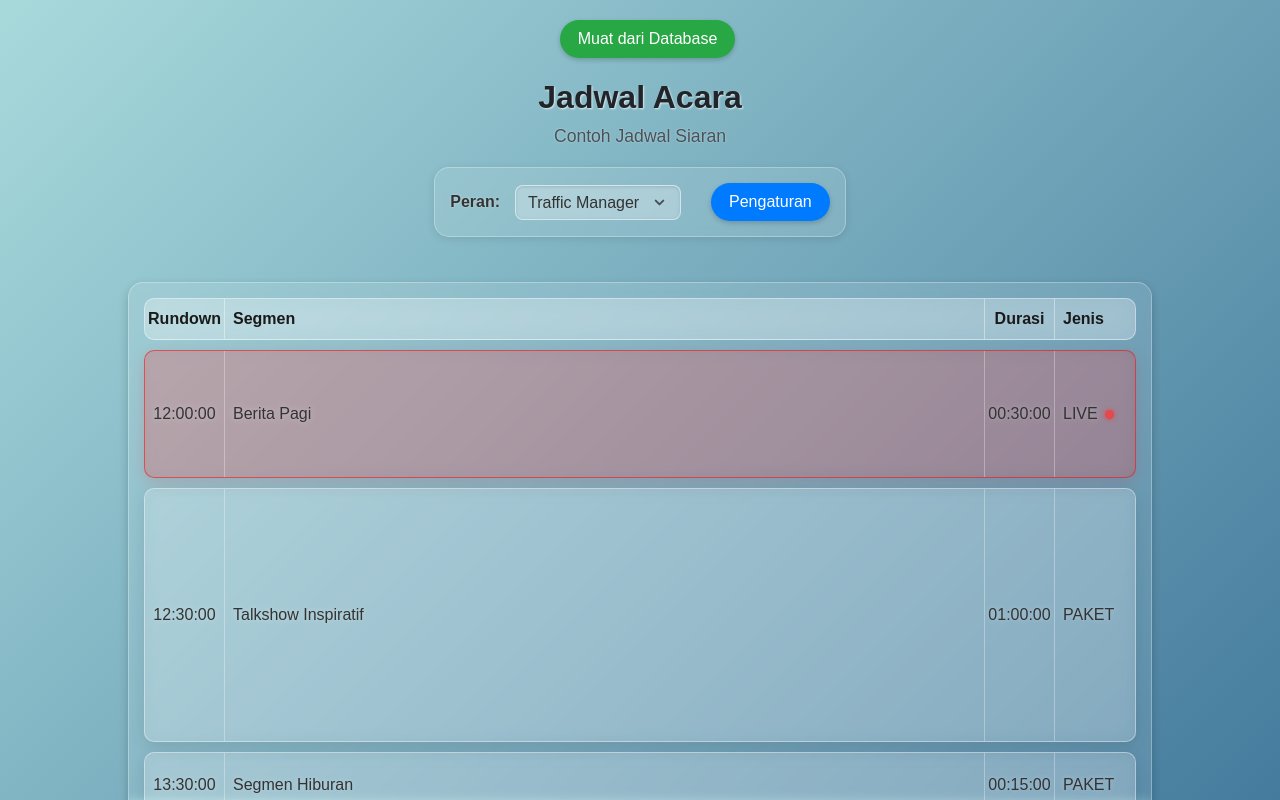
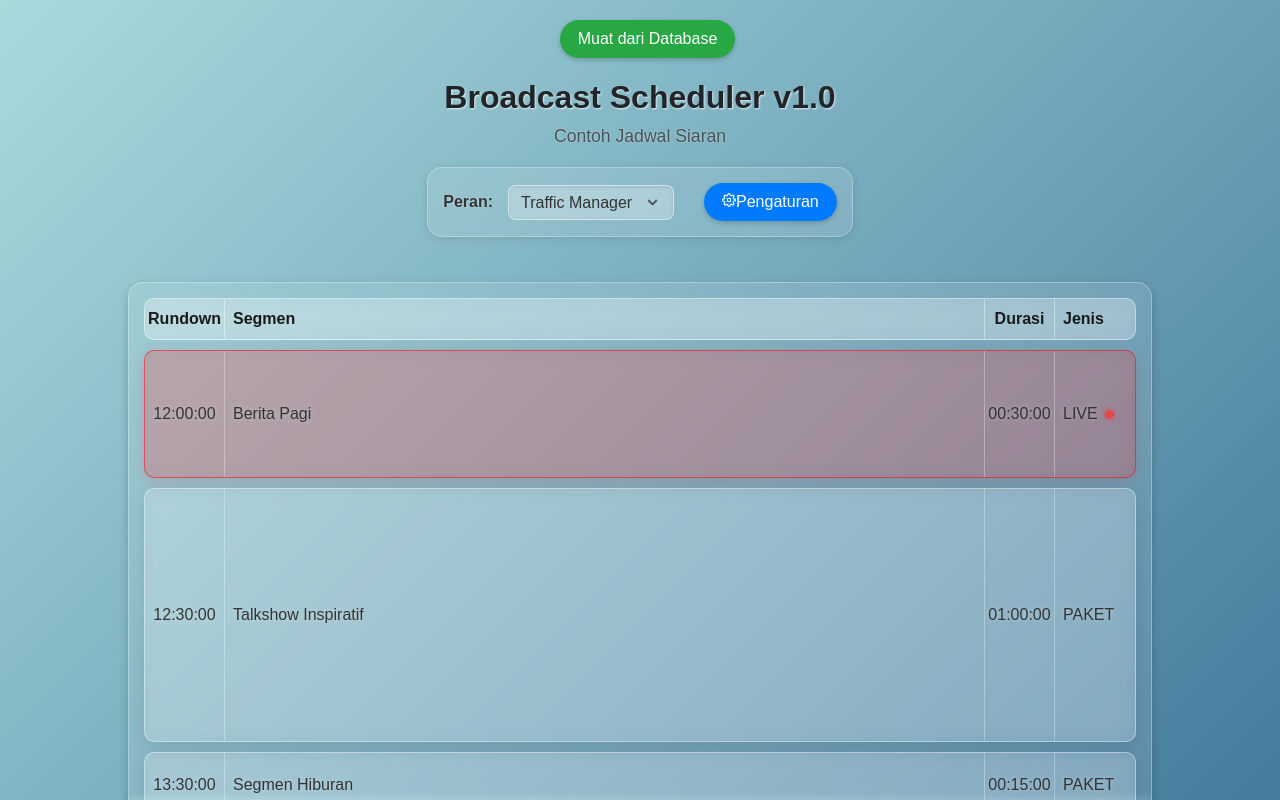
Before and after one commit to smallest87/broadcast-scheduler, a React (Vite) app: page / in a window 1280 px wide. Shown: the top 800 px of the page. Built offline with nearby package versions, Linux system fonts and the light colour scheme.

Commit message:
Update terbaru

```diff
--- a/package.json
+++ b/package.json
@@ -12,6 +12,7 @@
   "dependencies": {
     "react": "^19.1.0",
     "react-dom": "^19.1.0",
+    "react-icons": "^5.5.0",
     "react-router-dom": "^7.7.0",
     "sortablejs": "^1.15.6"
   },
--- a/src/App.jsx
+++ b/src/App.jsx
@@ -102,7 +102,8 @@ function App() {
       const formattedData = sortedData.map(item => ({ // Menggunakan sortedData
         id: item.id,
         Durasi: item.durasi,
-        Segmen: item.segmen,
+        // Mengambil nilai 'segmen' (sudah diubah jadi jadwal_namaacara) dari JSON API dan menetapkannya ke properti 'Segmen'
+        Segmen: item.jadwal_namaacara,
         Jenis: item.jenis
       }));
       setProgramData(formattedData);
--- a/src/components/ProgramTable.jsx
+++ b/src/components/ProgramTable.jsx
@@ -2,6 +2,7 @@
 import React, { useState, useEffect, useRef, useCallback } from 'react';
 import Sortable from 'sortablejs';
 import { Link } from 'react-router-dom';
+import { FiSettings } from 'react-icons/fi';
 import ProgramRow from './ProgramRow.jsx';
 import RealTimeIndicator from './RealTimeIndicator.jsx';
 import { timeToSeconds, secondsToTime, isValidTimeFormat, durationToMinutes } from '../utils/timeUtils.js';
@@ -169,7 +170,7 @@ const ProgramTable = ({ startTime, programData, setProgramData, showExampleSched
 
     return (
         <div>
-            <h1>Jadwal Acara</h1>
+            <h1>Broadcast Scheduler v1.0</h1>
             {showExampleScheduleNote && ( // showExampleScheduleNote dari props
                 <p style={{ textAlign: 'center', color: '#495057', fontSize: '1.1em', marginTop: '-15px', marginBottom: '20px', textShadow: '0 0 2px rgba(255,255,255,0.5)' }}>
                     Contoh Jadwal Siaran
@@ -193,6 +194,7 @@ const ProgramTable = ({ startTime, programData, setProgramData, showExampleSched
                     onMouseEnter={() => settingsButton.setIsHovered(true)}
                     onMouseLeave={() => settingsButton.setIsHovered(false)}
                 >
+                    <FiSettings size={14} />
                     Pengaturan
                 </Link>
             </div>
```
Also changed, not shown: 1 other file (tests, documents, lock files or other folders).
